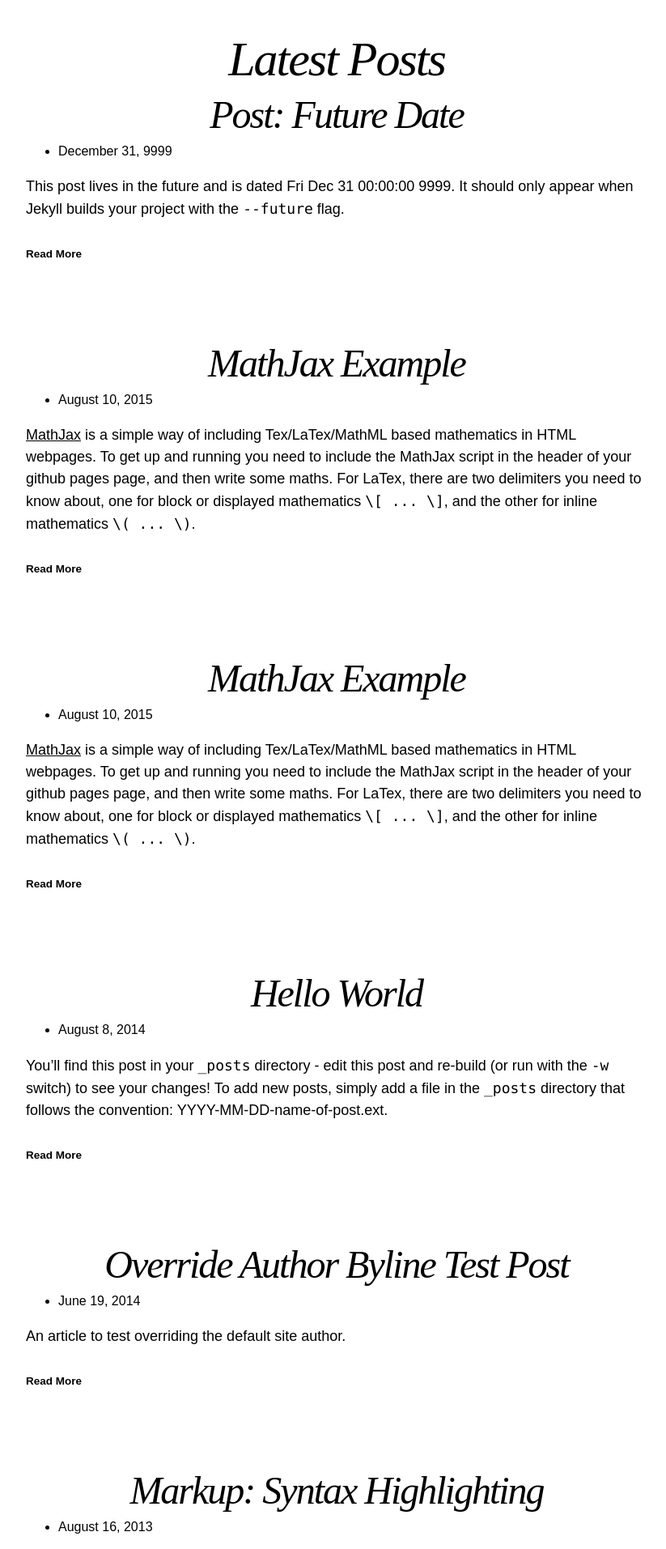
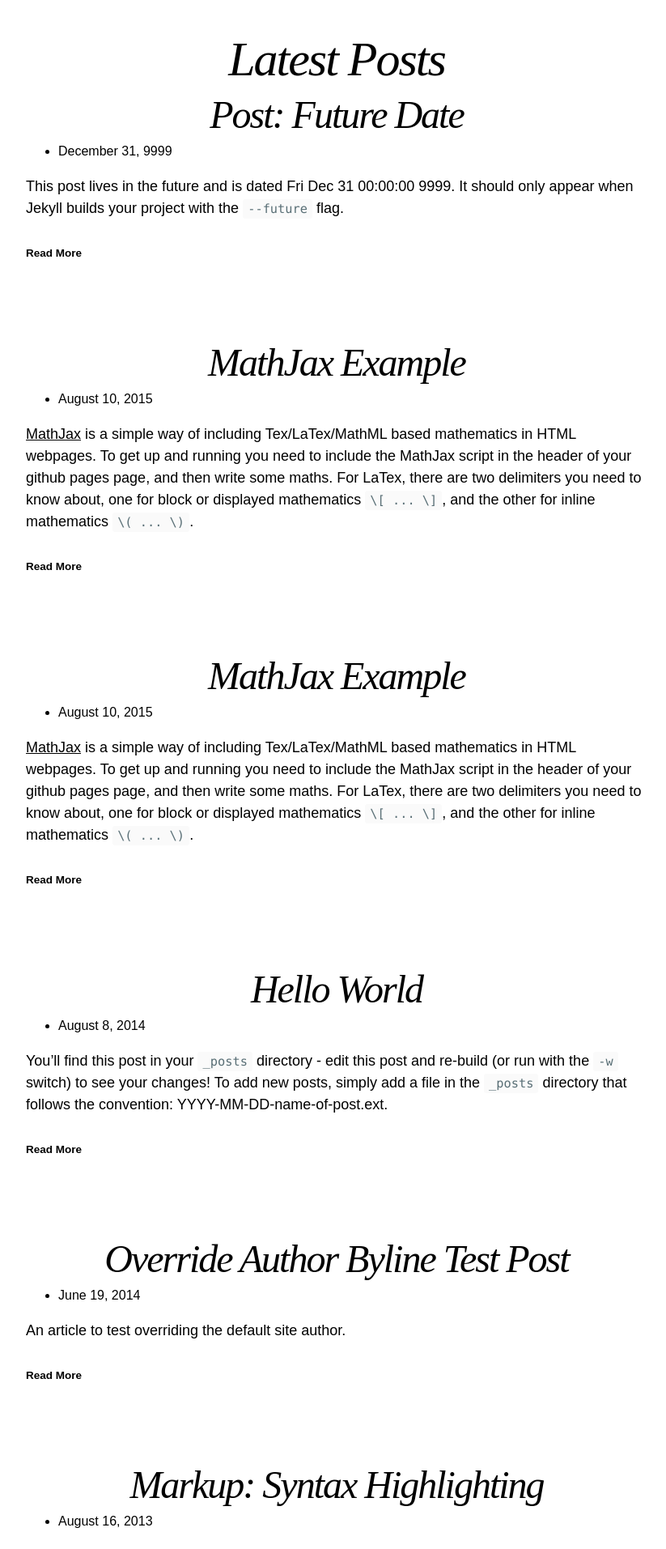
Before and after one commit to FoxerCoeee/FoxerCoeee, a Jekyll site: the page built from example/index.html, in a window 1280 px wide. Shown: the part 418-2331 px from the top of the page at 81% size, without its empty margins (224-1047 px from the left). Built offline with Jekyll 4.4.1, drawn with Linux system fonts in a browser that asks for light colours; nearby versions of some CDN libraries.

Commit message:
Style `<code>` elements

```diff
--- a/_sass/so-simple/_base.scss
+++ b/_sass/so-simple/_base.scss
@@ -23,7 +23,7 @@
 
     &::before {
       padding-right: 0.25rem;
-        content: '\2014';
+      content: "\2014";
     }
   }
 }
--- a/_sass/so-simple/_syntax-highlighting.scss
+++ b/_sass/so-simple/_syntax-highlighting.scss
@@ -1,6 +1,19 @@
 /* ==========================================================================
    Syntax highlighting
    ========================================================================== */
+
+/* Inline code block */
+
+code.highlighter-rouge {
+  margin: 0;
+  padding: 0.2em 0.4em;
+  color: $base05;
+  background-color: $base00;
+  font-size: 85%;
+  border-radius: 3px;
+}
+
+/* Multi-line code blocks */
 
 div.highlighter-rouge,
 figure.highlight {
```
Lines whose indentation alone changed are shown as unchanged.
